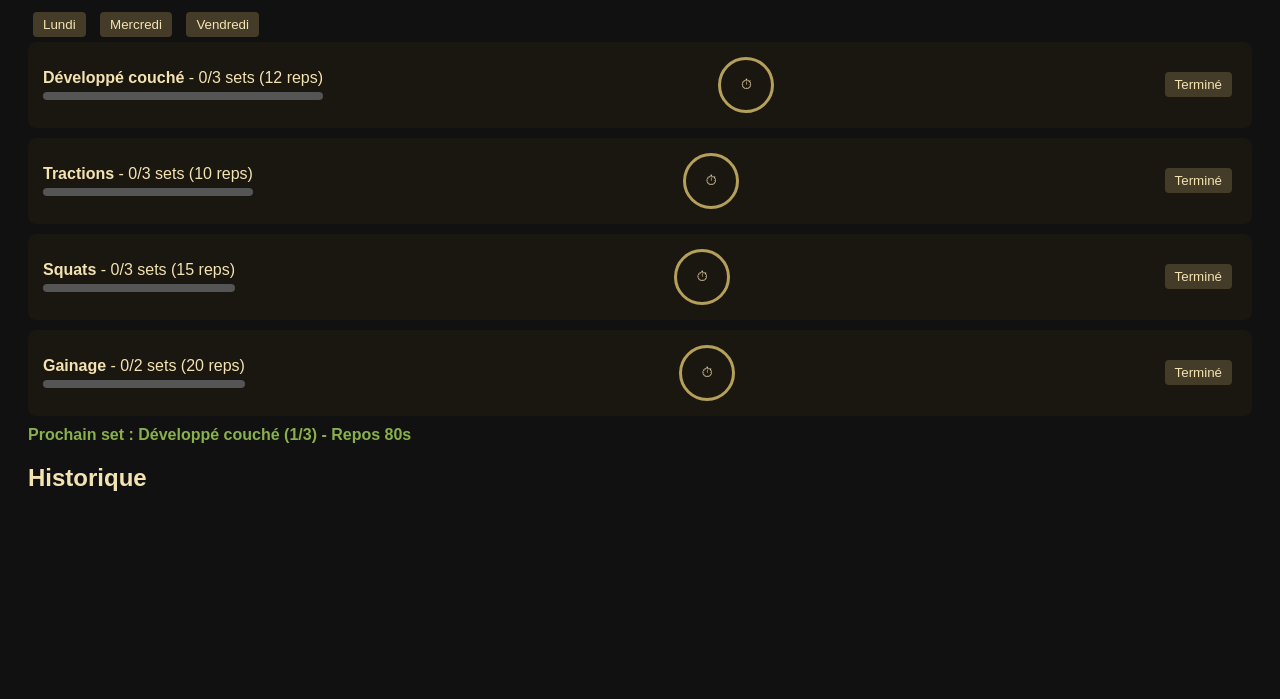
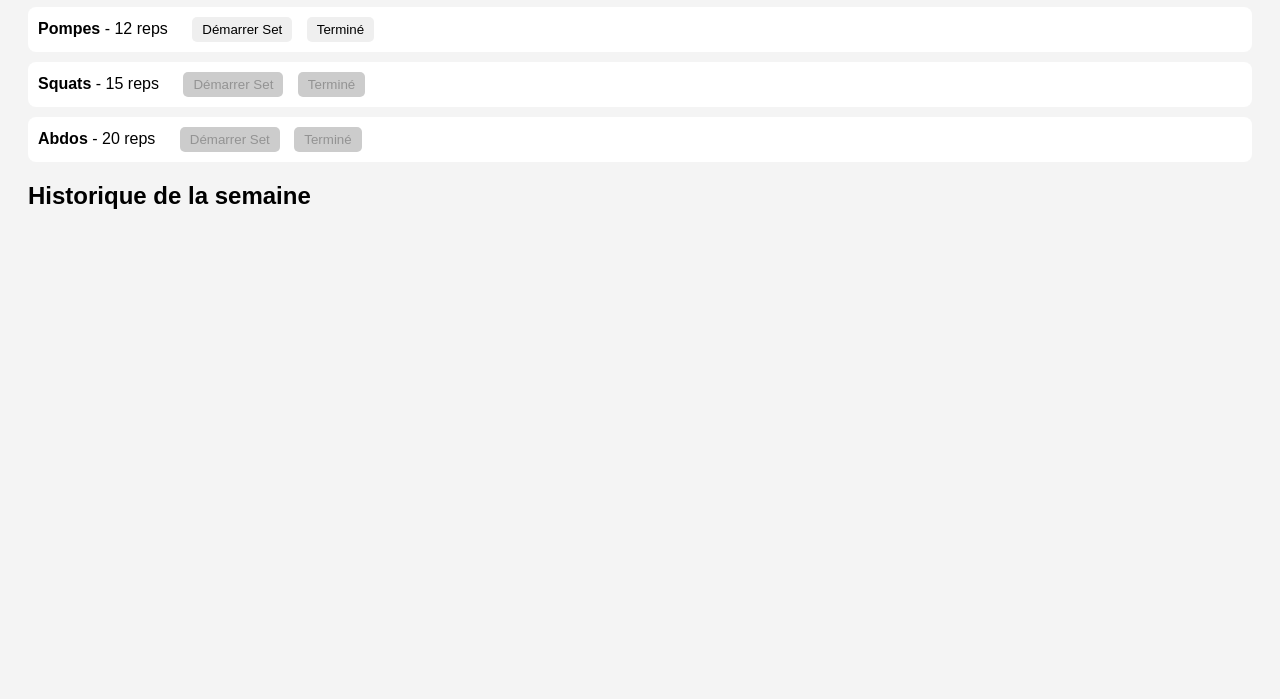
Before and after one commit to ludobruel9131-max/gym-app, a plain HTML site: page index.html in a window 1280 px wide. Shown: the part 101-800 px from the top of the page. Drawn offline with Linux system fonts and the light colour scheme.

Commit message:
Update index.html

```diff
--- a/index.html
+++ b/index.html
@@ -2,169 +2,119 @@
 <html lang="fr">
 <head>
 <meta charset="UTF-8">
-<title>Full Body Tracker Pro</title>
+<title>Routine d'Exercices</title>
 <style>
-body { background-color: #111; color: #f4e3b2; font-family: sans-serif; padding: 20px; }
-h1 { color: #e1c699; }
-button { margin: 5px; padding: 5px 10px; background-color: #443c28; color: #f4e3b2; border: none; border-radius: 4px; cursor: pointer; }
-button:hover { background-color: #665c42; }
-.exercise { margin-bottom: 10px; padding: 15px; border-radius: 8px; background-color: #1a1610; display: flex; justify-content: space-between; align-items: center; flex-wrap: wrap; }
-.progress-bar { height: 8px; border-radius: 4px; background-color: #555; width: 100%; margin-top: 5px; }
-.progress { height: 8px; border-radius: 4px; background-color: #88b04b; width: 0%; transition: width 0.3s; }
-.timer-circle { width: 50px; height: 50px; border-radius: 50%; border: 3px solid #b5a05b; display: flex; align-items: center; justify-content: center; font-size: 14px; margin-left: 10px; }
-.feedback { margin-top: 10px; font-weight: bold; color: #88b04b; }
-.exercise-name { font-weight: bold; }
+  body { font-family: Arial, sans-serif; background: #f4f4f4; padding: 20px; }
+  .exercise { padding: 10px; margin: 10px 0; background: #fff; border-radius: 8px; }
+  .timer { font-weight: bold; margin-left: 10px; }
+  .completed { background-color: #88b04b !important; }
+  button { margin-left: 10px; padding: 5px 10px; border-radius: 5px; border: none; cursor: pointer; }
+  button:disabled { background: #ccc; cursor: not-allowed; }
 </style>
 </head>
 <body>
-<h1>Full Body Tracker Pro</h1>
 
-<div>
-  <button onclick="changeDay('Lundi')">Lundi</button>
-  <button onclick="changeDay('Mercredi')">Mercredi</button>
-  <button onclick="changeDay('Vendredi')">Vendredi</button>
-</div>
+<h1>Routine d'Exercices</h1>
 
 <div id="exerciseList"></div>
-<div class="feedback" id="feedback"></div>
 
-<h2>Historique</h2>
-<ul id="historyList"></ul>
+<h2>Historique de la semaine</h2>
+<div id="history"></div>
 
-<audio id="dingSound" src="https://www.soundjay.com/buttons/sounds/button-3.mp3" preload="auto"></audio>
+<audio id="ding" src="https://www.soundjay.com/buttons/sounds/button-3.mp3"></audio>
 
 <script>
-const exercisesPool = {
-  'Push': ['Pompes', 'Développé couché', 'Dips'],
-  'Legs': ['Squats', 'Fentes', 'Soulevé de terre jambes tendues'],
-  'Core': ['Abdos', 'Gainage', 'Crunchs'],
-  'Pull': ['Tractions', 'Rowing', 'Curl biceps']
-};
+const exercises = [
+  { name: "Pompes", sets: 3, reps: 12, rest: 80 },
+  { name: "Squats", sets: 3, reps: 15, rest: 80 },
+  { name: "Abdos", sets: 2, reps: 20, rest: 80 }
+];
 
-let currentDay = 'Lundi';
-let exercises = [];
 let currentExIndex = 0;
 let currentSet = 0;
 let weeklyHistory = JSON.parse(localStorage.getItem('weeklyHistory')) || [];
 
-const exerciseList = document.getElementById('exerciseList');
-const historyList = document.getElementById('historyList');
-const feedback = document.getElementById('feedback');
-const dingSound = document.getElementById('dingSound');
-
-function getRandomExercise(type) {
-  const pool = exercisesPool[type];
-  return pool[Math.floor(Math.random() * pool.length)];
-}
-
-function generateSession() {
-  return [
-    { name: getRandomExercise('Push'), sets: 3, reps: 12, rest: 80 },
-    { name: getRandomExercise('Pull'), sets: 3, reps: 10, rest: 80 },
-    { name: getRandomExercise('Legs'), sets: 3, reps: 15, rest: 80 },
-    { name: getRandomExercise('Core'), sets: 2, reps: 20, rest: 80 }
-  ];
-}
+const dingSound = document.getElementById('ding');
 
 function renderExercises() {
-  exerciseList.innerHTML = '';
+  const container = document.getElementById('exerciseList');
+  container.innerHTML = '';
+
   exercises.forEach((ex, index) => {
     const div = document.createElement('div');
     div.className = 'exercise';
+    div.id = 'ex' + index;
 
-    const leftDiv = document.createElement('div');
-    const doneSets = index < currentExIndex ? ex.sets : (index === currentExIndex ? currentSet : 0);
-    leftDiv.innerHTML = `<span class="exercise-name">${ex.name}</span> - ${doneSets}/${ex.sets} sets (${ex.reps} reps)`;
+    let setsDone = (index < currentExIndex) ? ex.sets : (index === currentExIndex ? currentSet : 0);
+    let setsDisplay = `Set ${setsDone + 1} / ${ex.sets}`;
 
-    const progressContainer = document.createElement('div');
-    progressContainer.className = 'progress-bar';
-    const progress = document.createElement('div');
-    progress.className = 'progress';
-    progress.style.width = `${(doneSets / ex.sets) * 100}%`;
-    progressContainer.appendChild(progress);
-    leftDiv.appendChild(progressContainer);
+    div.innerHTML = `
+      <strong>${ex.name}</strong> - ${ex.reps} reps <span class="timer" id="timer${index}">${setsDone === ex.sets ? '✔' : ''}</span>
+      <button id="start${index}" ${index === currentExIndex ? '' : 'disabled'}>Démarrer Set</button>
+      <button id="done${index}" ${index === currentExIndex ? '' : 'disabled'}>Terminé</button>
+    `;
 
-    const timerDiv = document.createElement('div');
-    timerDiv.className = 'timer-circle';
-    timerDiv.id = 'timer' + index;
-    timerDiv.textContent = '⏱';
+    container.appendChild(div);
 
-    const button = document.createElement('button');
-    button.textContent = 'Terminé';
-    button.onclick = () => markSetDone();
+    document.getElementById('start' + index).onclick = () => startSet(index);
+    document.getElementById('done' + index).onclick = () => markSetDone();
+  });
+}
 
-    div.appendChild(leftDiv);
-    div.appendChild(timerDiv);
-    div.appendChild(button);
-    exerciseList.appendChild(div);
-  });
-  updateFeedback();
+function startSet(index) {
+  alert(`Commencez votre set de ${exercises[index].name} (${exercises[index].reps} reps)`);
 }
 
 function markSetDone() {
   if(currentExIndex >= exercises.length) return;
 
+  const timerDiv = document.getElementById('timer' + currentExIndex);
+  if(timerDiv.dataset.resting === "true") return;
+
   const ex = exercises[currentExIndex];
-  weeklyHistory.push({day: currentDay, name: ex.name, reps: ex.reps});
+  weeklyHistory.push({ day: new Date().toLocaleDateString(), name: ex.name, reps: ex.reps });
   localStorage.setItem('weeklyHistory', JSON.stringify(weeklyHistory));
 
   currentSet += 1;
-  if(currentSet >= ex.sets){
+
+  if(currentSet < ex.sets){
+    startRestTimer(ex.rest);
+  } else {
     currentExIndex += 1;
     currentSet = 0;
-    updateFeedback();
-  } else {
-    startRestTimer(ex.rest);
   }
+
   renderExercises();
   renderHistory();
 }
 
 function startRestTimer(seconds){
+  const timerDiv = document.getElementById('timer' + currentExIndex);
+  timerDiv.dataset.resting = "true";
+  timerDiv.style.backgroundColor = '#f0a500';
   let timeLeft = seconds;
-  const timerDiv = document.getElementById('timer' + currentExIndex);
-  timerDiv.style.backgroundColor = '#f0a500';
   timerDiv.textContent = timeLeft;
-  const interval = setInterval(()=>{
+
+  const interval = setInterval(() => {
     timeLeft -= 1;
     timerDiv.textContent = timeLeft;
     if(timeLeft <= 0){
       clearInterval(interval);
       timerDiv.style.backgroundColor = '#88b04b';
       timerDiv.textContent = '✔';
+      timerDiv.dataset.resting = "false";
       dingSound.play();
-      updateFeedback();
+      renderExercises();
     }
   }, 1000);
 }
 
 function renderHistory() {
-  historyList.innerHTML = '';
-  weeklyHistory.forEach(entry => {
-    const li = document.createElement('li');
-    li.textContent = `${entry.day} - ${entry.name} (${entry.reps} reps)`;
-    historyList.appendChild(li);
-  });
+  const container = document.getElementById('history');
+  container.innerHTML = weeklyHistory.map(h => `${h.day}: ${h.name} - ${h.reps} reps`).join('<br>');
 }
 
-function changeDay(day) {
-  currentDay = day;
-  exercises = generateSession();
-  currentExIndex = 0;
-  currentSet = 0;
-  renderExercises();
-}
-
-function updateFeedback() {
-  if(currentExIndex >= exercises.length){
-    feedback.textContent = "Séance terminée ! Bravo 💪";
-  } else {
-    feedback.textContent = `Prochain set : ${exercises[currentExIndex].name} (${currentSet+1}/${exercises[currentExIndex].sets}) - Repos ${exercises[currentExIndex].rest}s`;
-  }
-}
-
-// Initialisation
-exercises = generateSession();
+// Initial render
 renderExercises();
 renderHistory();
 </script>
```
